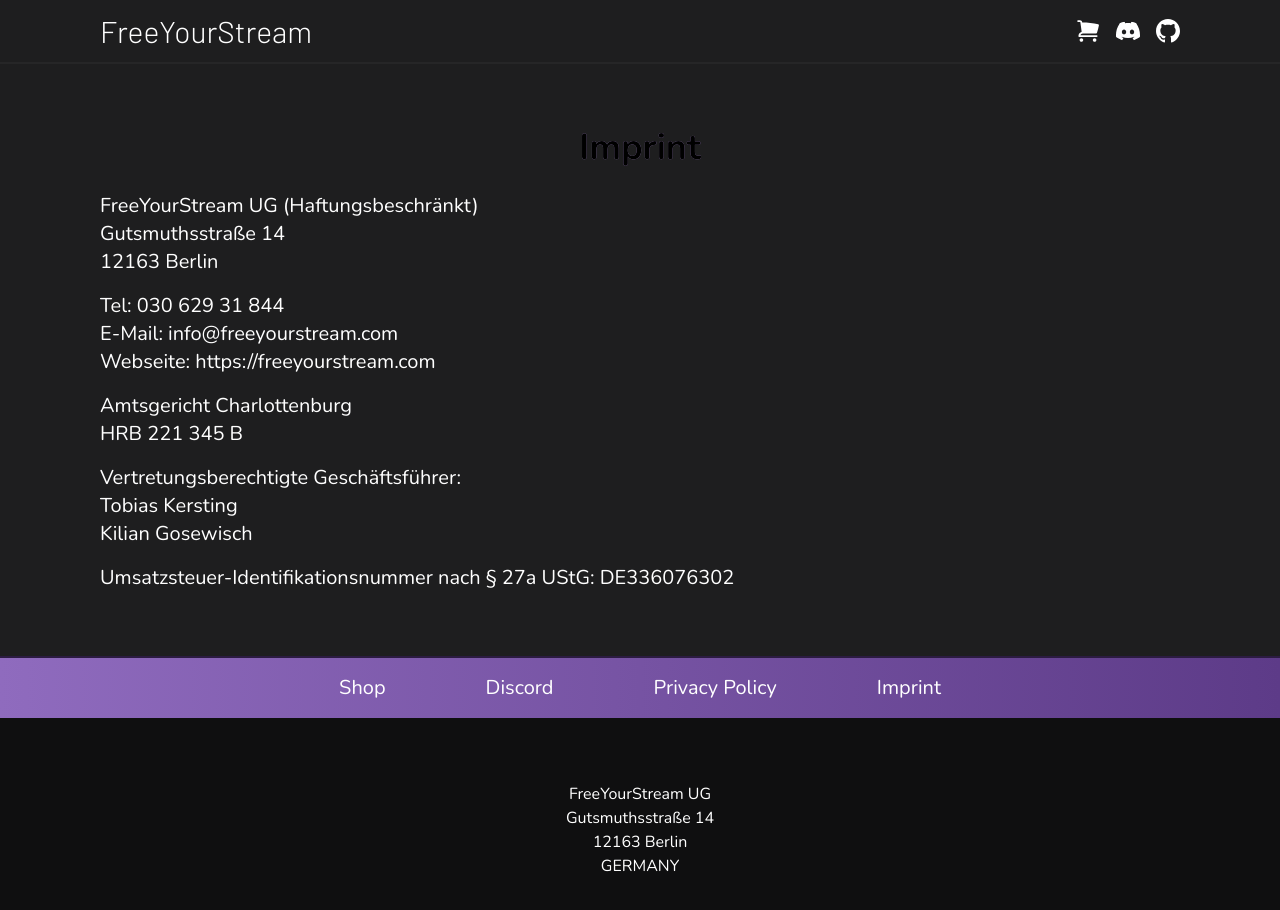
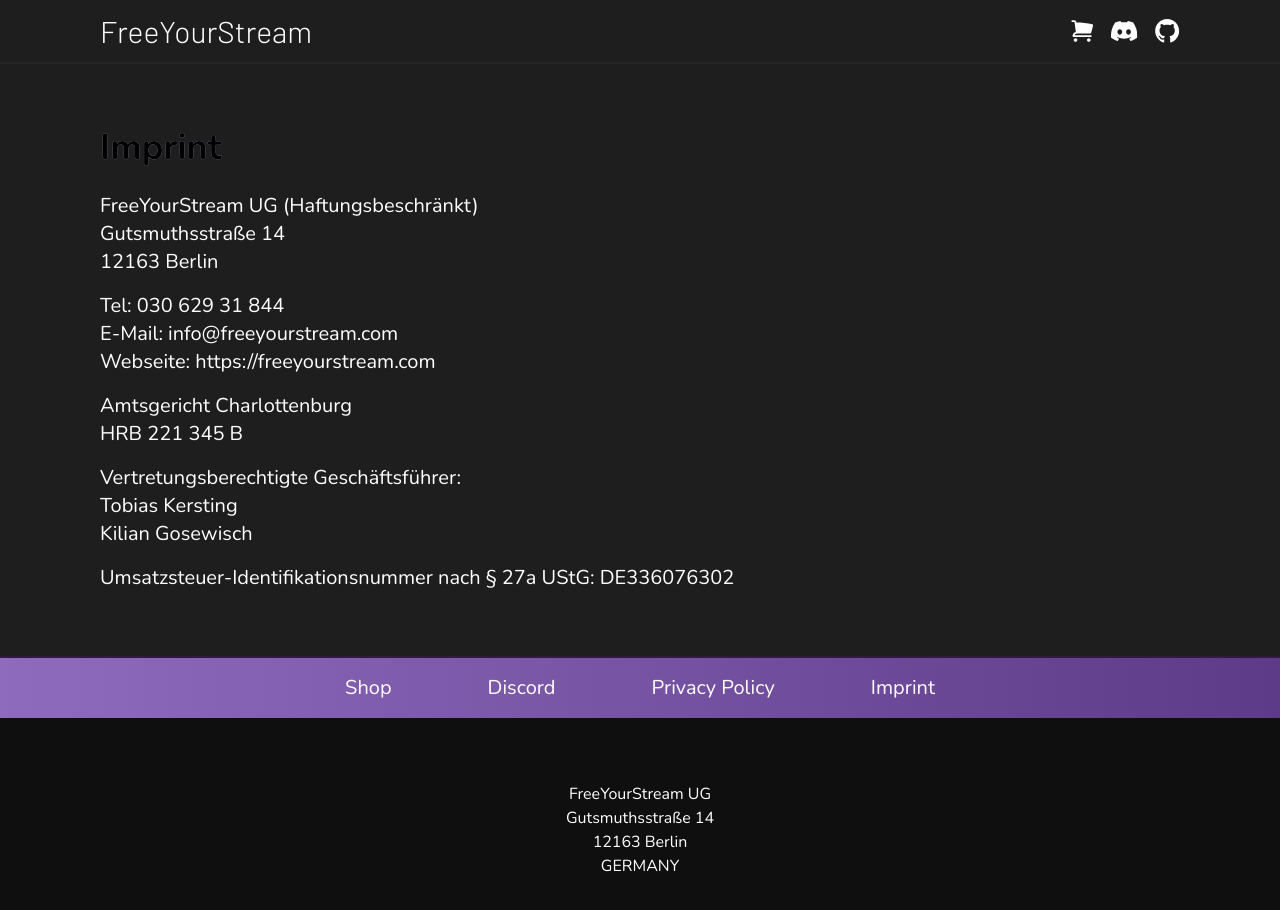
Before and after one commit to FreeYourStream/website, a Next.js app: page /imprint in a window 1280 px wide. Shown: the top 910 px of the page. Built offline with nearby package versions, Linux system fonts and the light colour scheme.

Commit message:
refactor: anchor

```diff
--- a/components/Anchor.tsx
+++ b/components/Anchor.tsx
@@ -1,18 +1,19 @@
-import { FC } from "react";
+import { FC, ReactNode } from "react";
 
-export const Anchor: FC<{ newTab?: boolean; href: string; text: string }> = ({
-  newTab = false,
-  href,
-  text,
-}) => {
+export const Anchor: FC<{
+  newTab?: boolean;
+  href: string;
+  children: ReactNode;
+}> = ({ newTab = false, href, children }) => {
   return (
     <a
+      rel="noreferrer"
       style={{ color: "#0000 !important" }}
       className="bg-gradient-to-r from-primary-200 to-primary-300 bg-clip-text"
       href={href}
       target={newTab ? "_blank" : "_self"}
     >
-      {text}
+      {children}
     </a>
   );
 };
--- a/components/Footer.tsx
+++ b/components/Footer.tsx
@@ -1,45 +1,52 @@
 import { NextComponentType } from "next";
+import Link from "next/link";
+import { FC, ReactNode } from "react";
 
-import { GITHUB_URL } from "../consts";
+import { DISCORD_URL, GITHUB_URL } from "../consts";
+
+export const FooterLink: FC<{
+  newTab?: boolean;
+  href: string;
+  children: ReactNode;
+}> = ({ newTab = false, href, children }) => {
+  if (newTab)
+    return (
+      <a
+        rel="noreferrer"
+        className="w-full  md:border-b-0 border-b-2 md:border-primary-50 md:w-auto"
+        target="_blank"
+        href={href}
+      >
+        <div className="py-4 px-12 ease-in-out transition-all hover:bg-primary-700 cursor-pointer text-center">
+          {children}
+        </div>
+      </a>
+    );
+  else
+    return (
+      <Link
+        className="w-full  md:border-b-0 border-b-2 md:border-primary-50 md:w-auto"
+        href={href}
+      >
+        <div className="py-4 px-12 ease-in-out transition-all hover:bg-primary-700 cursor-pointer text-center">
+          {children}
+        </div>
+      </Link>
+    );
+};
 
 export const Footer: NextComponentType = () => {
   return (
     <footer className="bg-gray-900">
-      <div className="flex flex-col gap-1  md:flex-row justify-center items-center bg-gradient-to-r from-primary-400 to-primary-600 text-white text-xl mb-16">
-        <a
-          className="w-full bg-primary-500 md:bg-opacity-0 md:w-auto"
-          target="_blank"
-          href={GITHUB_URL}
-        >
-          <div className="py-4 px-12 ease-in-out transition-all hover:bg-primary-700 cursor-pointer text-center">
-            Shop
-          </div>
-        </a>
-        <a
-          className="w-full bg-primary-500 md:bg-opacity-0 md:w-auto"
-          target="_blank"
-          href={GITHUB_URL}
-        >
-          <div className="py-4 px-12 ease-in-out transition-all hover:bg-primary-700 cursor-pointer text-center">
-            Discord
-          </div>
-        </a>
-        <a
-          className="w-full bg-primary-500 md:bg-opacity-0 md:w-auto"
-          href="/privacy"
-        >
-          <div className="py-4 px-12 ease-in-out transition-all hover:bg-primary-700 cursor-pointer text-center">
-            Privacy Policy
-          </div>
-        </a>
-        <a
-          className="w-full bg-primary-500 md:bg-opacity-0 md:w-auto"
-          href="/imprint"
-        >
-          <div className="py-4 px-12 ease-in-out transition-all hover:bg-primary-700 cursor-pointer text-center">
-            Imprint
-          </div>
-        </a>
+      <div className="md:flex md:flex-row justify-center items-center bg-gradient-to-r from-primary-400 to-primary-600 text-white text-xl mb-16">
+        <FooterLink newTab href={GITHUB_URL}>
+          Shop
+        </FooterLink>
+        <FooterLink newTab href={DISCORD_URL}>
+          Discord
+        </FooterLink>
+        <FooterLink href="/privacy">Privacy Policy</FooterLink>
+        <FooterLink href="/imprint">Imprint</FooterLink>
       </div>
       <div className="flex flex-col justify-center items-center text-white pb-16">
         <p>FreeYourStream UG</p>
--- a/components/Header.tsx
+++ b/components/Header.tsx
@@ -1,4 +1,5 @@
 import Head from "next/head";
+import Link from "next/link";
 import { FC } from "react";
 
 import { DISCORD_URL, GITHUB_URL, SHOP_URL } from "../consts";
@@ -17,21 +18,36 @@
         </Head>
         <header className="flex items-center justify-center h-16 px-8 bg-gray-700 border-b-2 border-gray-600 text-white">
           <div className="flex justify-between items-center max-w-page flex-grow">
-            <a href="/">
+            <Link rel="noreferrer" href="/">
               <h1 className="font-fd font-thin text-3xl select-none">
                 FreeYourStream
               </h1>
-            </a>
+            </Link>
             <div className="flex justify-between gap-4">
-              <a target="_blank" href={SHOP_URL} className="flex w-6 h-6">
-                <ShoppingCart className="fill-white" />
-              </a>
-              <a target="_blank" href={DISCORD_URL} className="flex w-6 h-6">
+              <Link
+                rel="noreferrer"
+                target="_blank"
+                href={SHOP_URL}
+                className="flex w-6 h-6"
+              >
+                <ShoppingCart className="h-6 fill-white" />
+              </Link>
+              <Link
+                rel="noreferrer"
+                target="_blank"
+                href={DISCORD_URL}
+                className="flex w-6 h-6"
+              >
                 <Discord className="h-6 fill-white" />
-              </a>
-              <a target="_blank" href={GITHUB_URL} className="flex w-6 h-6">
-                <Github className="fill-white" />
-              </a>
+              </Link>
+              <Link
+                rel="noreferrer"
+                target="_blank"
+                href={GITHUB_URL}
+                className="flex w-6 h-6"
+              >
+                <Github className="h-6 fill-white" />
+              </Link>
             </div>
           </div>
         </header>
--- a/components/Section.tsx
+++ b/components/Section.tsx
@@ -16,14 +16,16 @@
           : "bg-gray-700"
       } ${transparent ? "bg-opacity-0" : ""}`}
     >
+      <div className="w-full max-w-page ">
+        <>
           {title && (
             <Title
-          className="mt-8 md:flex-grow md:w-full max-w-page"
+              className="mt-8 text-center md:text-left max-w-page w-full self-start"
               text={title}
             />
           )}
-      <div className="w-full max-w-page flex-grow justify-center">
           {children}
+        </>
       </div>
     </main>
   );
--- a/components/Title.tsx
+++ b/components/Title.tsx
@@ -9,7 +9,7 @@
     <div className={className}>
       <h1
         style={{ color: "#0000 !important" }}
-        className={`text-center font-bold bg-clip-text bg-gradient-to-r from-primary-200 to-primary-400 ${
+        className={`font-bold bg-clip-text bg-gradient-to-r from-primary-200 to-primary-400 ${
           small ? "pb-3" : "pb-6"
         } ${small ? "text-2xl" : "text-4xl"}`}
       >
--- a/pages/imprint.tsx
+++ b/pages/imprint.tsx
@@ -9,7 +9,7 @@
 const Imprint: NextPage = () => {
   return (
     <div className="">
-      <Header />
+      <Header title="Imprint" />
       <Body>
         <Section title="Imprint">
           <div className="flex flex-col gap-y-4 text-white text-xl">
--- a/pages/index.tsx
+++ b/pages/index.tsx
@@ -38,6 +38,7 @@
             <div className="flex justify-center">
               <div className="w-[362px] h-[275px] relative -mx-7 md:mx-0">
                 <a
+                  rel="noreferrer"
                   href={SHOP_URL}
                   target="_blank"
                   className="bg-white rounded-md flex justify-center items-center cursor-pointer absolute top-0 w-[108px] h-[74px] text-black font-bold flex-col"
@@ -46,6 +47,7 @@
                   Shop
                 </a>
                 <a
+                  rel="noreferrer"
                   href={CONFIGURATOR_URL}
                   target="_blank"
                   className="bg-white rounded-md flex justify-center items-center cursor-pointer absolute top-[100px] w-[108px] h-[74px] text-black font-bold flex-col"
@@ -66,6 +68,7 @@
                   DECK
                 </div>{" "}
                 <a
+                  rel="noreferrer"
                   href={WIKI_URL}
                   target="_blank"
                   className="bg-white rounded-md flex justify-center items-center cursor-pointer absolute top-[200px] w-[108px] h-[74px] text-black font-bold flex-col"
@@ -74,6 +77,7 @@
                   Wiki
                 </a>{" "}
                 <a
+                  rel="noreferrer"
                   href={GITHUB_URL}
                   target="_blank"
                   className="bg-white rounded-md flex justify-center items-center cursor-pointer absolute top-[200px] left-[127px] w-[108px] h-[74px] text-black font-bold flex-col"
@@ -82,6 +86,7 @@
                   GitHub
                 </a>{" "}
                 <a
+                  rel="noreferrer"
                   href={DISCORD_URL}
                   target="_blank"
                   className="bg-white rounded-md flex justify-center items-center cursor-pointer absolute top-[200px] left-[254px] w-[108px] h-[74px] text-black font-bold flex-col"
@@ -137,10 +142,11 @@
               <p className="text-white">
                 You can find multiple videos on{" "}
                 <Anchor
-                  text="YouTube"
                   newTab
                   href="https://www.youtube.com/watch?v=-3Zw8hbpVq4"
-                />
+                >
+                  YouTube
+                </Anchor>
                 .
               </p>
               <p className="text-white">
@@ -148,8 +154,9 @@
                 <Anchor
                   href="https://www.hackster.io/news/the-freedeck-brings-faster-shortcuts-to-your-fingertips-470e26acf202"
                   newTab
-                  text="hackster.io"
-                />{" "}
+                >
+                  hackster.io
+                </Anchor>{" "}
                 article
               </p>
             </Card>
@@ -157,26 +164,37 @@
               <p className="text-white">
                 Nothing special. Any modern OS will do as the FreeDeck simulates
                 a USB-Keyboard. The{" "}
-                <Anchor text="App" href={DOWNLOAD_URL} newTab /> is available
-                for Windows, Linux and Mac. A{" "}
-                <Anchor text="WebApp" href={CONFIGURATOR_URL} newTab /> is also
-                available.
+                <Anchor href={DOWNLOAD_URL} newTab>
+                  App
+                </Anchor>{" "}
+                is available for Windows, Linux and Mac. A{" "}
+                <Anchor href={CONFIGURATOR_URL} newTab>
+                  WebApp
+                </Anchor>{" "}
+                is also available.
               </p>
             </Card>
             <Card title="How do I get started?">
               <p className="text-white">
-                Check out the <Anchor text="Wiki" href={WIKI_URL} newTab />{" "}
+                Check out the{" "}
+                <Anchor href={WIKI_URL} newTab>
+                  Wiki
+                </Anchor>{" "}
                 first. Maybe check out Adams Video on{" "}
                 <Anchor
-                  text="YouTube"
                   newTab
                   href="https://www.youtube.com/watch?v=-3Zw8hbpVq4"
-                />
+                >
+                  YouTube
+                </Anchor>
                 , too.
               </p>
               <p className="text-white">
                 If you have any other questions check out our{" "}
-                <Anchor text="Discord" newTab href={DISCORD_URL} />!
+                <Anchor newTab href={DISCORD_URL}>
+                  Discord
+                </Anchor>
+                !
               </p>
             </Card>
           </div>
```
Lines whose indentation alone changed are shown as unchanged.
